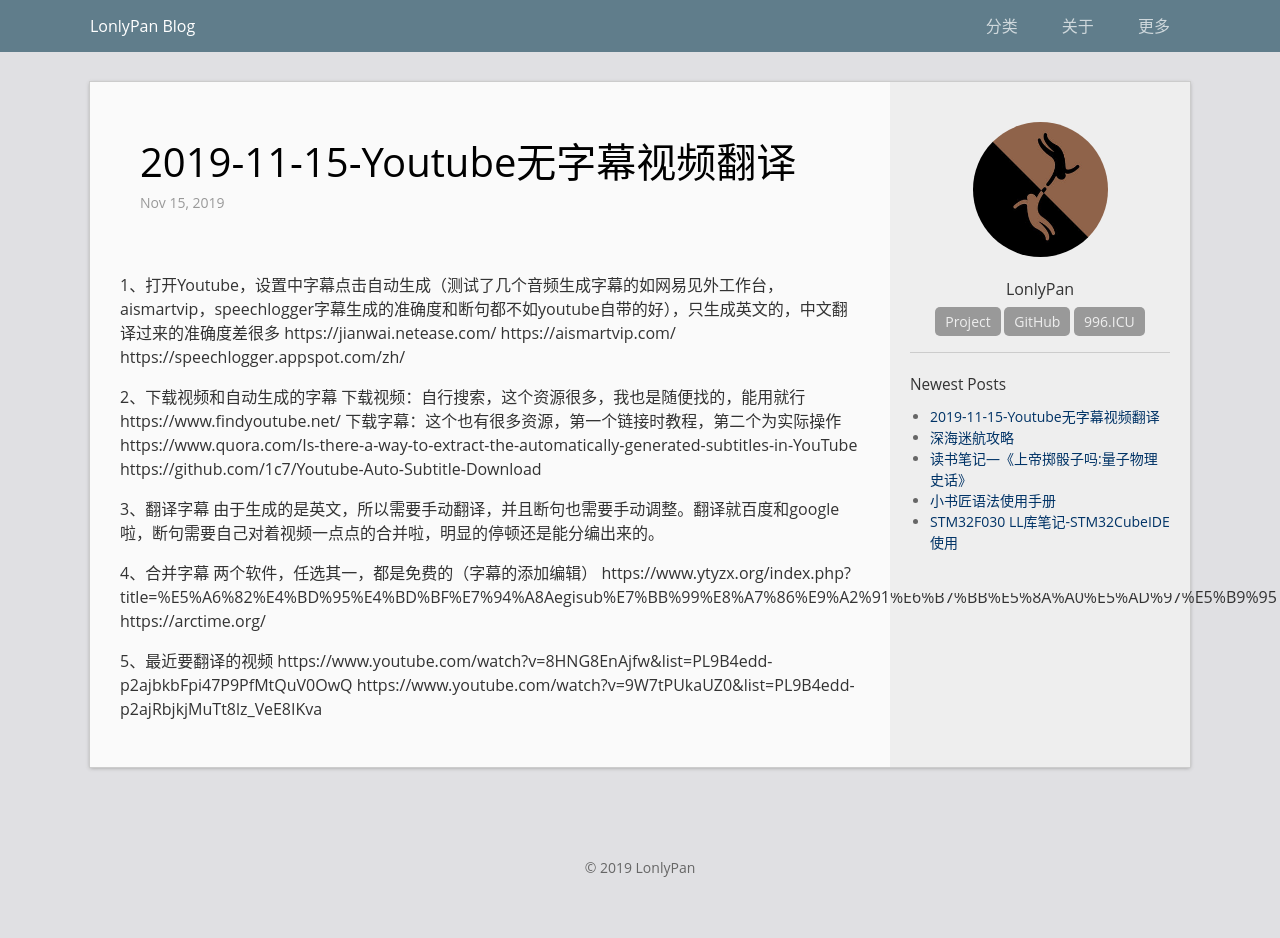
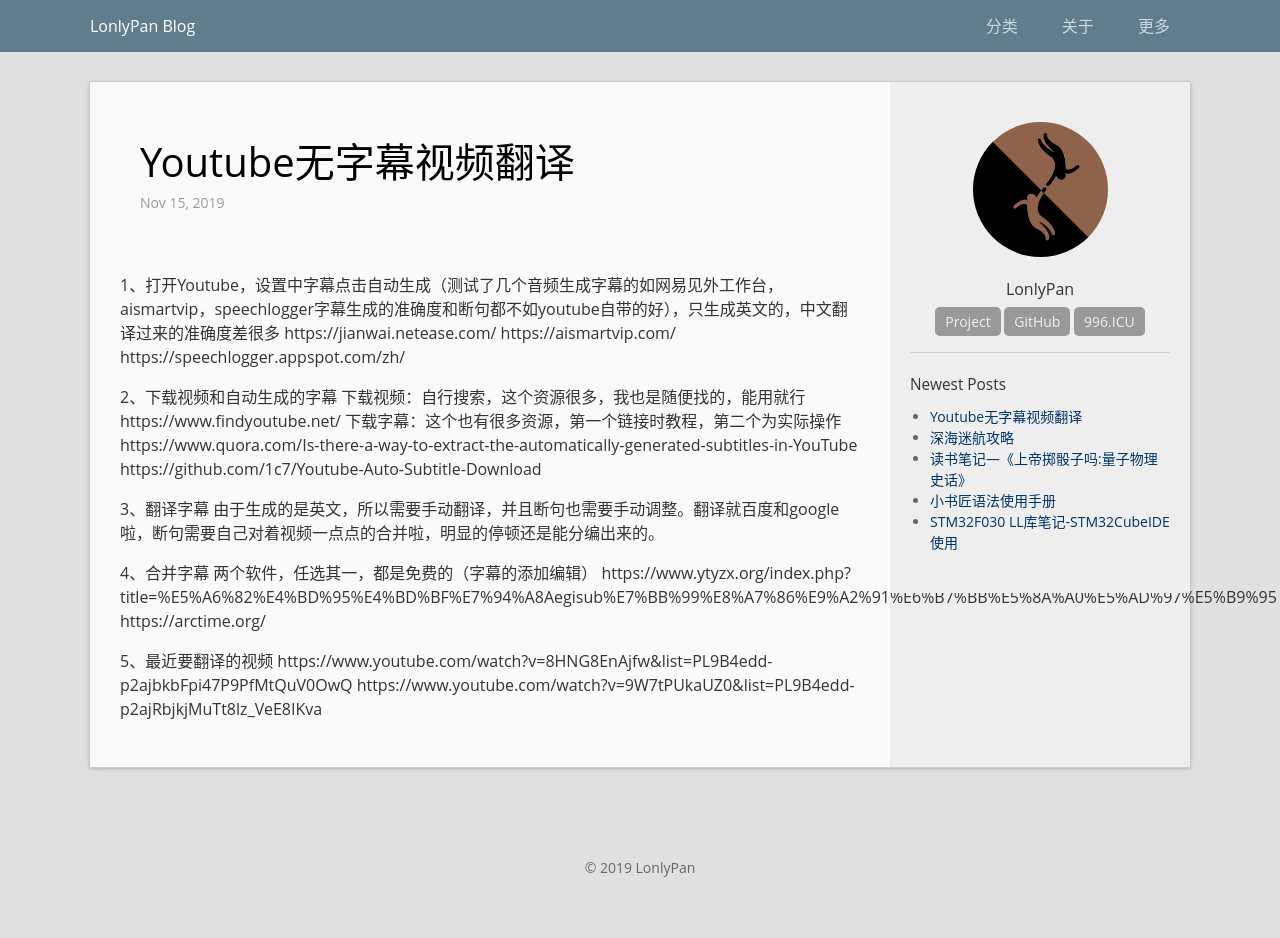
Before and after one commit to LonlyStack/LonlyPan.github.io, a Jekyll site: the page built from _posts/2019-11-15-Youtube无字幕视频翻译.md, in a window 1280 px wide. Built offline with Jekyll 4.4.1, drawn with Linux system fonts in a browser that asks for light colours.

Commit message:
修改文件: _posts/2019-11-15-Youtube无字幕视频翻译.md

```diff
--- a/_posts/2019-11-15-Youtube无字幕视频翻译.md
+++ b/_posts/2019-11-15-Youtube无字幕视频翻译.md
@@ -1,6 +1,6 @@
 ---
 layout: post
-title: "2019-11-15-Youtube无字幕视频翻译"
+title: "Youtube无字幕视频翻译"
 data: 2019-11-15 10:30
 categories:  随笔
 ---
```
